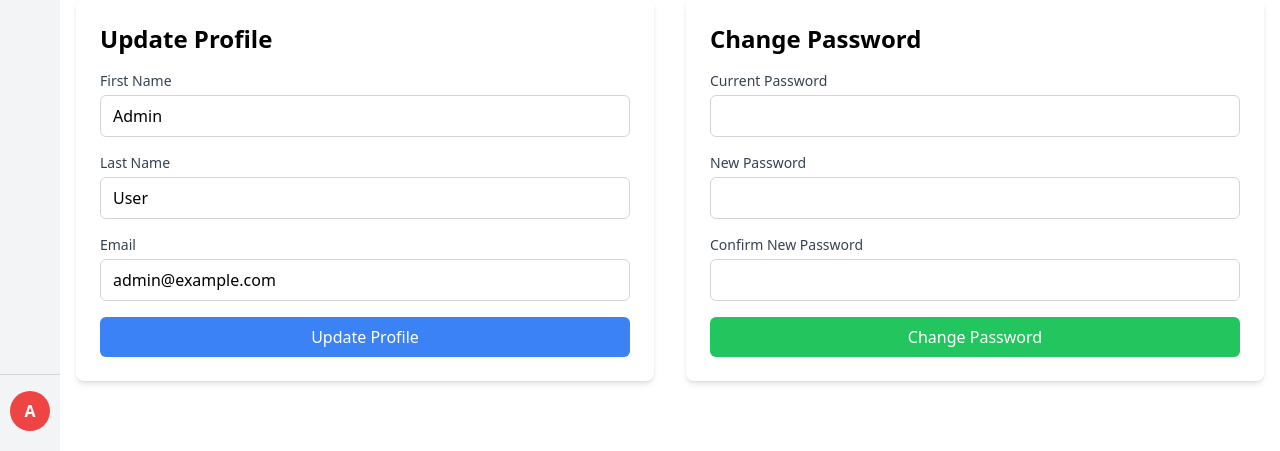
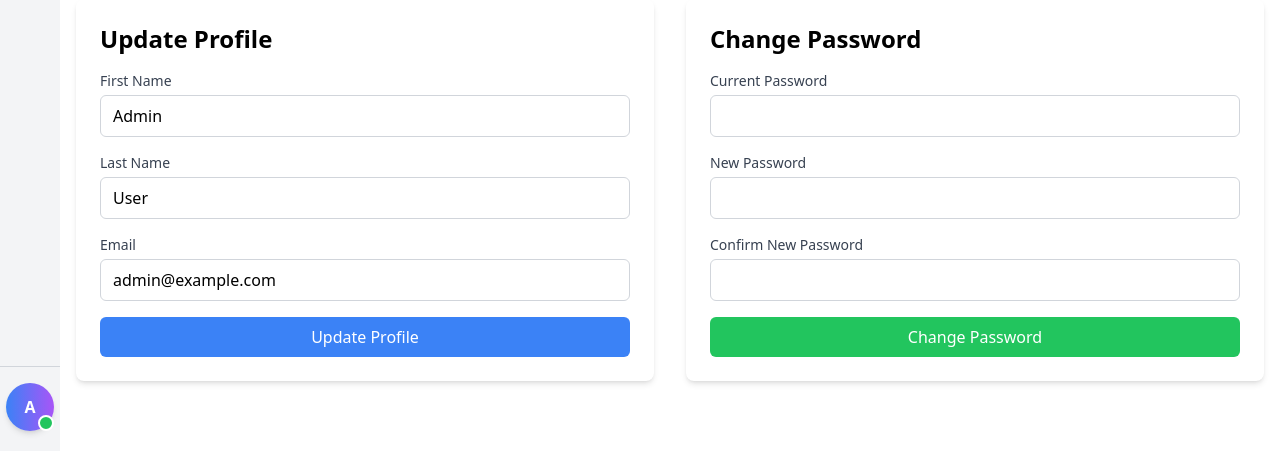
Before and after one commit to akhileshSRE/NavEase-app, a Flask app: page /profile in a window 1280 px wide. Shown: the part 349-800 px from the top of the page. Run offline with Flask 2, Linux system fonts and the light colour scheme; the visitor is signed in with stand-in values (Sample User, id 1); data comes from the database, SQL or seed files in the repository; data that the repository does not hold is empty; some libraries are stand-ins or nearby versions.

Commit message:
enhance user icon

```diff
--- a/app/templates/base.html
+++ b/app/templates/base.html
@@ -48,9 +48,12 @@
         <div class="w-full">
            <hr class="border-t border-gray-300 w-full mb-4">
            <a href="{{ url_for('main.profile') }}" class="flex flex-col items-center mb-5 w-full">
-              <div class="w-10 h-10 rounded-full bg-red-500 text-white font-bold flex justify-center items-center">
-                 {{ user.first_name[0] }}
-              </div>
+            <div class="relative">
+                <div class="w-12 h-12 rounded-full bg-gradient-to-r from-blue-500 to-purple-500 text-white font-bold flex justify-center items-center shadow-md group-hover:shadow-lg transition-all duration-300">
+                   {{ user.first_name[0] }}
+                </div>
+                <div class="absolute bottom-0 right-0 w-4 h-4 bg-green-500 rounded-full border-2 border-white"></div>
+             </div>
               <span class="mt-2 font-bold text-sm opacity-0 transition-opacity duration-300 ease-in-out hidden text-center">
                  {{ user.first_name }} {{ user.last_name }}
               </span>
```
